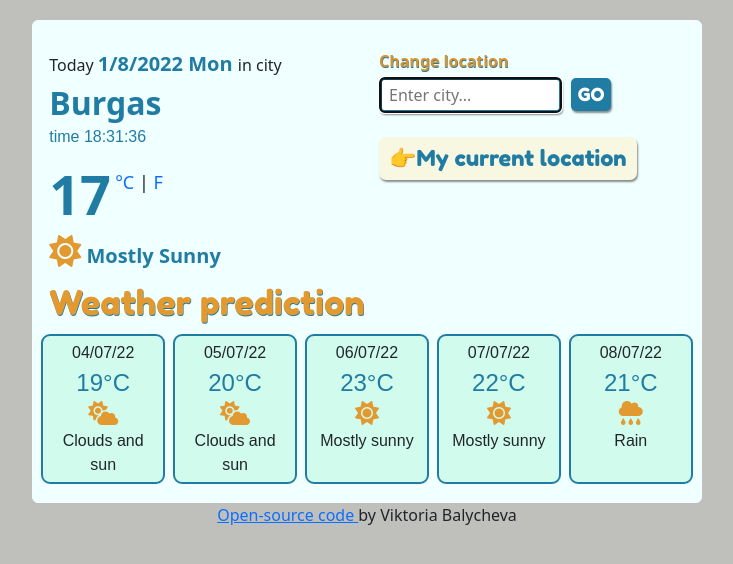
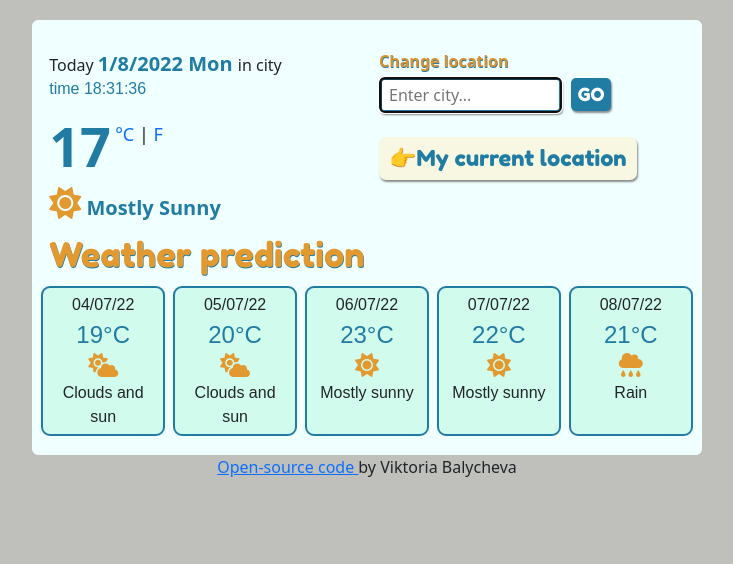
Before and after one commit to vb71021/my-weather-app, a plain HTML site: page index.html in a window 1280 px wide. Shown: the whole page, without its empty margins (273-1006 px from the left). Drawn offline with nearby package versions, Linux system fonts and the light colour scheme.

Commit message:
added showCurrentWeather() for starting

```diff
--- a/index.html
+++ b/index.html
@@ -32,7 +32,7 @@
           in city
 
 
-        <div class="city" id="city-current">Burgas</div>
+        <div class="city" id="city-current"></div>
         <h3>time</h3>
 
         <span class="degrees" id = "degrees">17</span>
--- a/src/hw5.js
+++ b/src/hw5.js
@@ -13,6 +13,7 @@
 //let fahrenheitUnit = document.querySelector("#fahrenheit");
 //fahrenheitUnit.addEventListener("click", changeToFahrenheit);
 
+// setting date and time
 let now = new Date();
 
 let dayToday = document.querySelector("#day");
@@ -102,3 +103,5 @@ function showCurrentWeather() {
 let button = document.querySelector("button");
 
 button.addEventListener("click", showCurrentWeather);
+
+showCurrentWeather();
```
